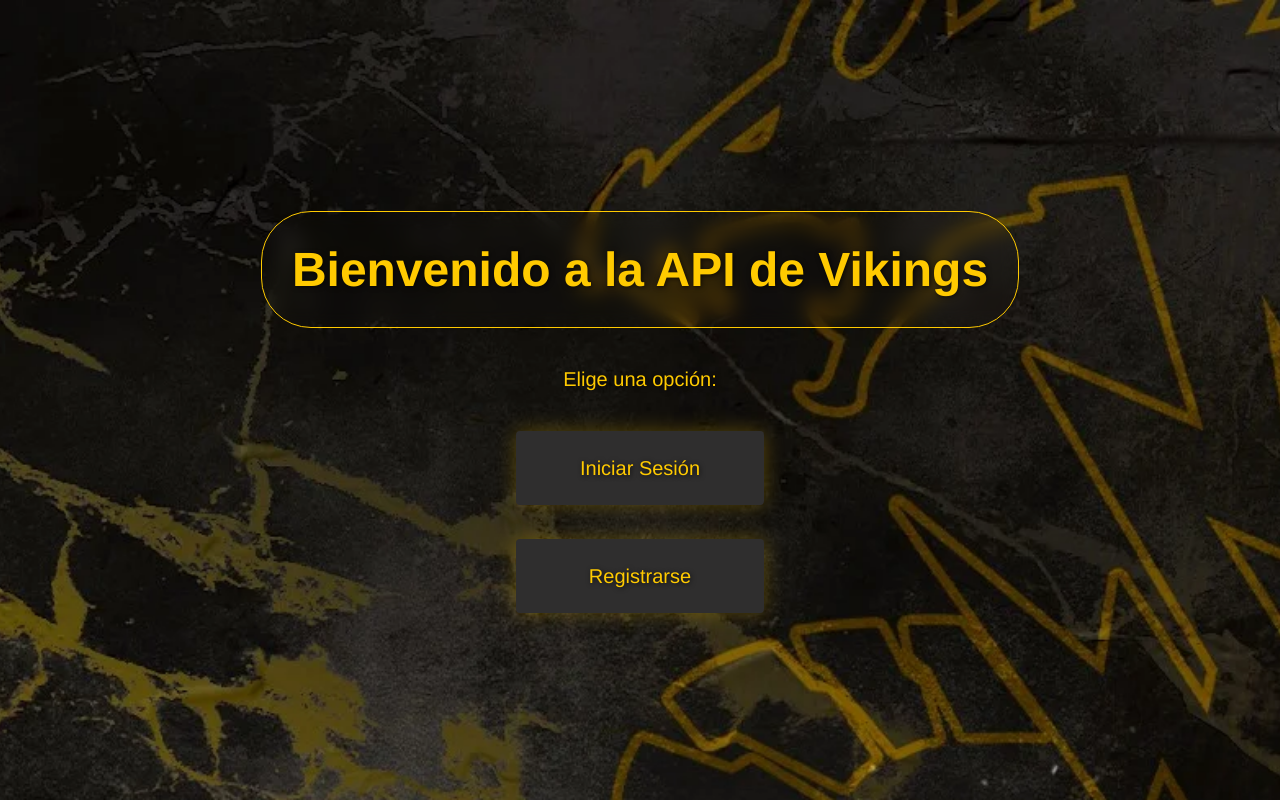
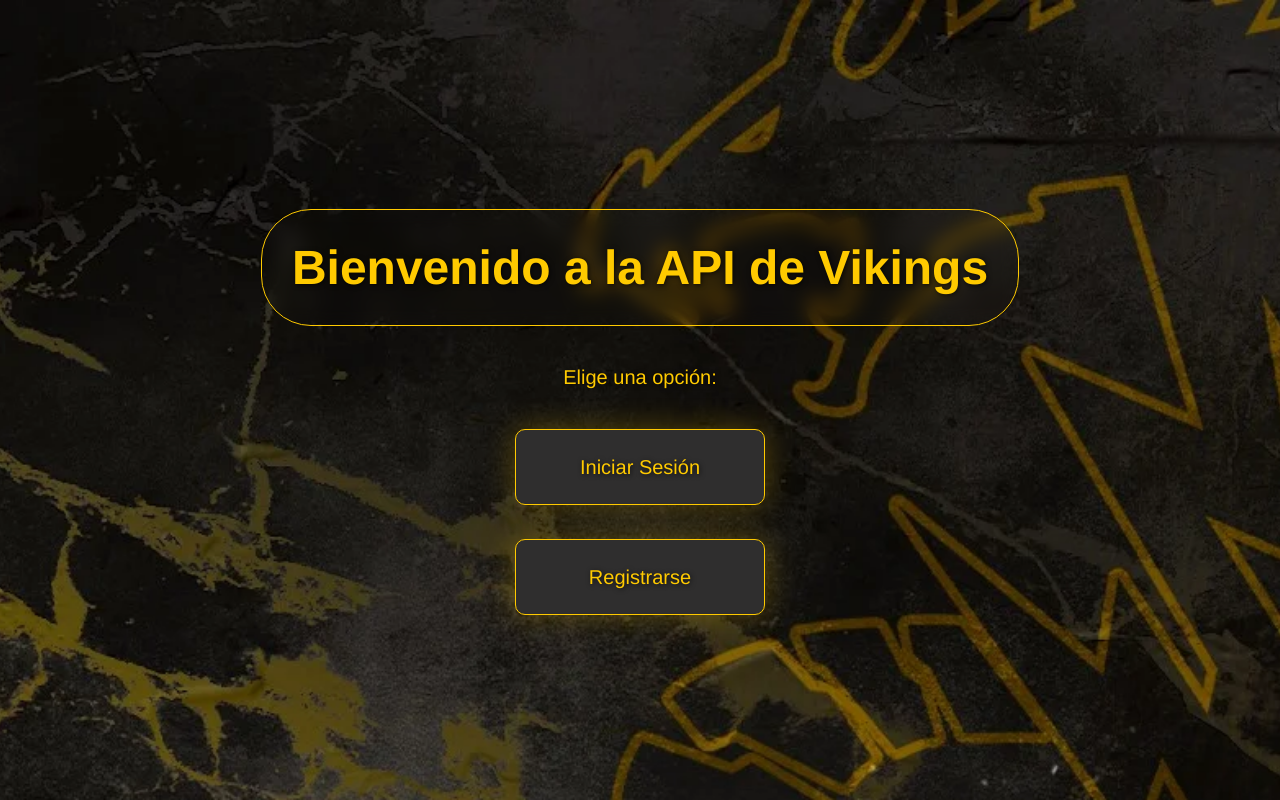
Before and after one commit to rupi014/frontend-api, a React (Create React App) app: page / in a window 1280 px wide. Built offline with nearby package versions, Linux system fonts and the light colour scheme.

Commit message:
home buttons border added

```diff
--- a/src/components/Home.scss
+++ b/src/components/Home.scss
@@ -28,7 +28,8 @@ a {
   color: #FFCA00;
   background-color: #2f2e2e;
   padding: 0.75rem 1.5rem;
-  border-radius: 4px;
+  border: 1px solid #FFCA00;
+  border-radius: 10px;
   margin: 0.5rem 0;
   transition: background-color 0.3s;
   width: 200px; /* Ancho fijo para los botones */
@@ -38,7 +39,7 @@ a {
   align-items: center;
   height: 50px;
   text-shadow: 1px 1px 5px rgba(0, 0, 0, 0.7);
-  box-shadow: 0px 0px 20px 0px rgba(255, 202, 0, 0.3);
+  box-shadow: 0px 0px 30px 0px rgba(255, 202, 0, 0.3);
 
 
     &:hover {
```
